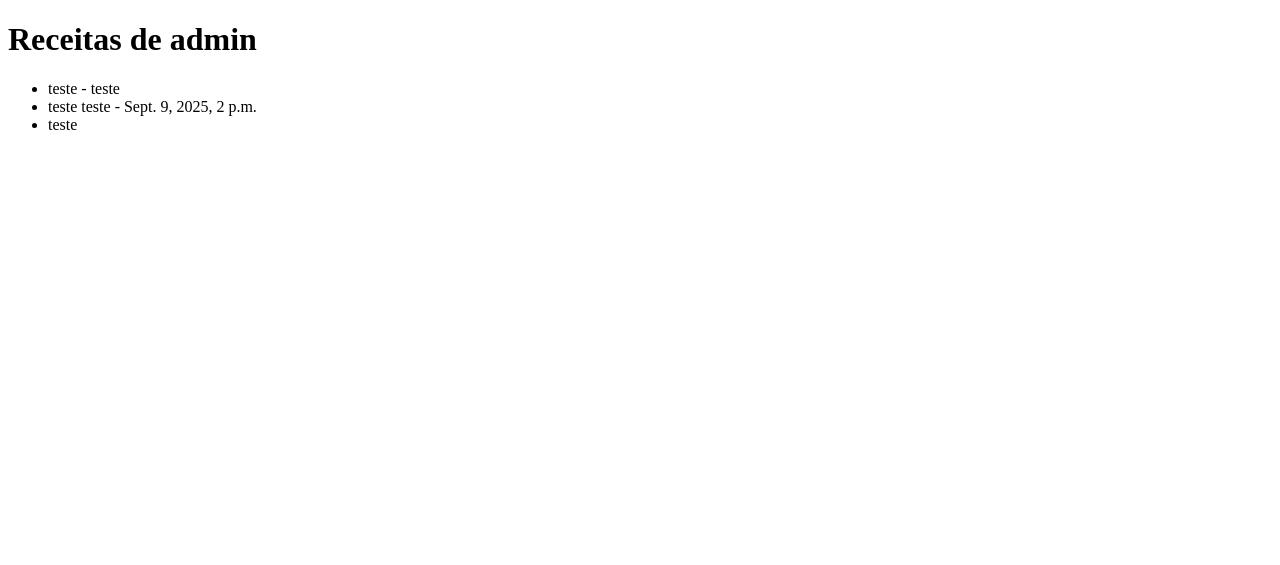
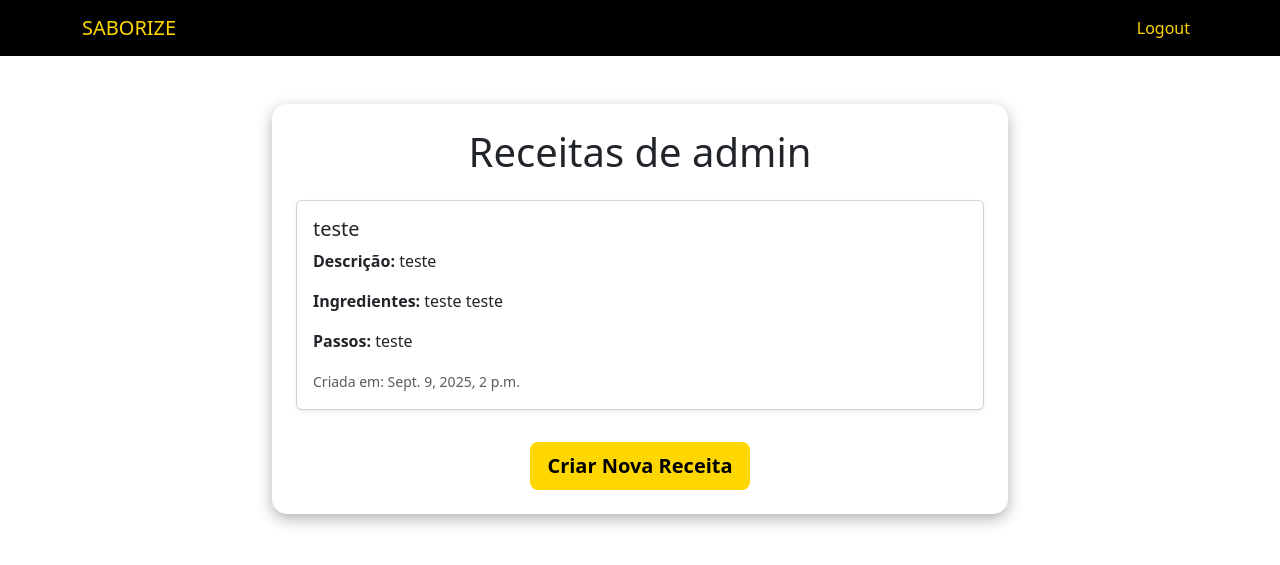
Before and after one commit to S204-Inatel-2025-2/Saborize, a Django app: page /listar_receitas/ in a window 1280 px wide. Shown: the top 565 px of the page. Run offline with Django 5.2, Linux system fonts and the light colour scheme; a user stored in the database is signed in; data comes from the database, SQL or seed files in the repository.

Commit message:
Update listar_receitas.html
Implementação do layout com Bootstrap na página de listagem das receitas.

```diff
--- a/backend/Saboreie/receitas/templates/receitas/listar_receitas.html
+++ b/backend/Saboreie/receitas/templates/receitas/listar_receitas.html
@@ -1,20 +1,68 @@
-<!DOCTYPE html>
-<html lang="pt-BR">
-<head>
-    <meta charset="UTF-8">
-    <meta name="viewport" content="width=device-width, initial-scale=1.0">
-    <title>Listar Receitas</title>
-</head>
-<body>
-    <h1>Receitas de {{ user.username }}</h1>
-    <ul>
-        {% for receita in receitas %}
-            <li>{{ receita.titulo }} - {{ receita.descricao }}</li>
-            <li>{{ receita.ingredientes }} - {{ receita.criada_em }}</li>
-            <li>{{ receita.passos }}</li>
-        {% empty %}
-            <li>Nenhuma receita encontrada.</li>
-        {% endfor %}
-    </ul>
-</body>
-</html>
+{% extends 'base.html' %}
+
+{% block title %}Minhas Receitas{% endblock title %}
+
+{% block content %}
+<!-- Configuração do Layout da Navbar -->
+<nav class="navbar navbar-expand-lg navbar-custom">
+    <div class="container">
+        <a class="navbar-brand" href="#">SABORIZE</a>
+        <button class="navbar-toggler" type="button" data-bs-toggle="collapse" data-bs-target="#navbarNav"
+            aria-controls="navbarNav" aria-expanded="false" aria-label="Toggle navigation">
+            <span class="navbar-toggler-icon"></span>
+        </button>
+        <div class="collapse navbar-collapse" id="navbarNav">
+            <ul class="navbar-nav ms-auto">
+                {% if request.user.is_authenticated %}
+                    <li class="nav-item">
+                        <a class="nav-link" href="{% url 'logout' %}">Logout</a>
+                    </li>
+                {% else %}
+                    <li class="nav-item">
+                        <a class="nav-link" href="{% url 'paginaLogin' %}">Login</a>
+                    </li>
+                    <li class="nav-item">
+                        <a class="nav-link" href="{% url 'registrarUser' %}">Registrar</a>
+                    </li>
+                {% endif %}
+            </ul>
+        </div>
+    </div>
+</nav>
+
+<!-- Configuração do Layout do Conteúdo principal da página -->
+<div class="container mt-5">
+    <div class="row justify-content-center">
+        <div class="col-md-8">
+            <div class="card card-custom p-4">
+                <h1 class="mb-4 text-center">Receitas de {{ user.username }}</h1>
+
+                {% if receitas %}
+                    {% for receita in receitas %}
+                        <div class="card mb-3 shadow-sm">
+                            <div class="card-body">
+                                <h5 class="card-title">{{ receita.titulo }}</h5>
+                                <p class="card-text"><strong>Descrição:</strong> {{ receita.descricao }}</p>
+                                <p class="card-text"><strong>Ingredientes:</strong> {{ receita.ingredientes }}</p>
+                                <p class="card-text"><strong>Passos:</strong> {{ receita.passos }}</p>
+                                <p class="card-text"><small class="text-muted">Criada em: {{ receita.criada_em }}</small></p>
+                            </div>
+                        </div>
+                    {% endfor %}
+                {% else %}
+                    <div class="alert alert-warning text-center">
+                        Nenhuma receita encontrada.
+                    </div>
+                {% endif %}
+
+                <div class="text-center mt-3">
+                    <a href="{% url 'criar_receita' %}" class="btn btn-custom btn-lg">Criar Nova Receita</a>
+                </div>
+            </div>
+        </div>
+    </div>
+</div>
+
+<!-- Import do JS do Bootstrap -->
+<script src="https://cdn.jsdelivr.net/npm/bootstrap@5.3.2/dist/js/bootstrap.bundle.min.js"></script>
+{% endblock content %}
```
